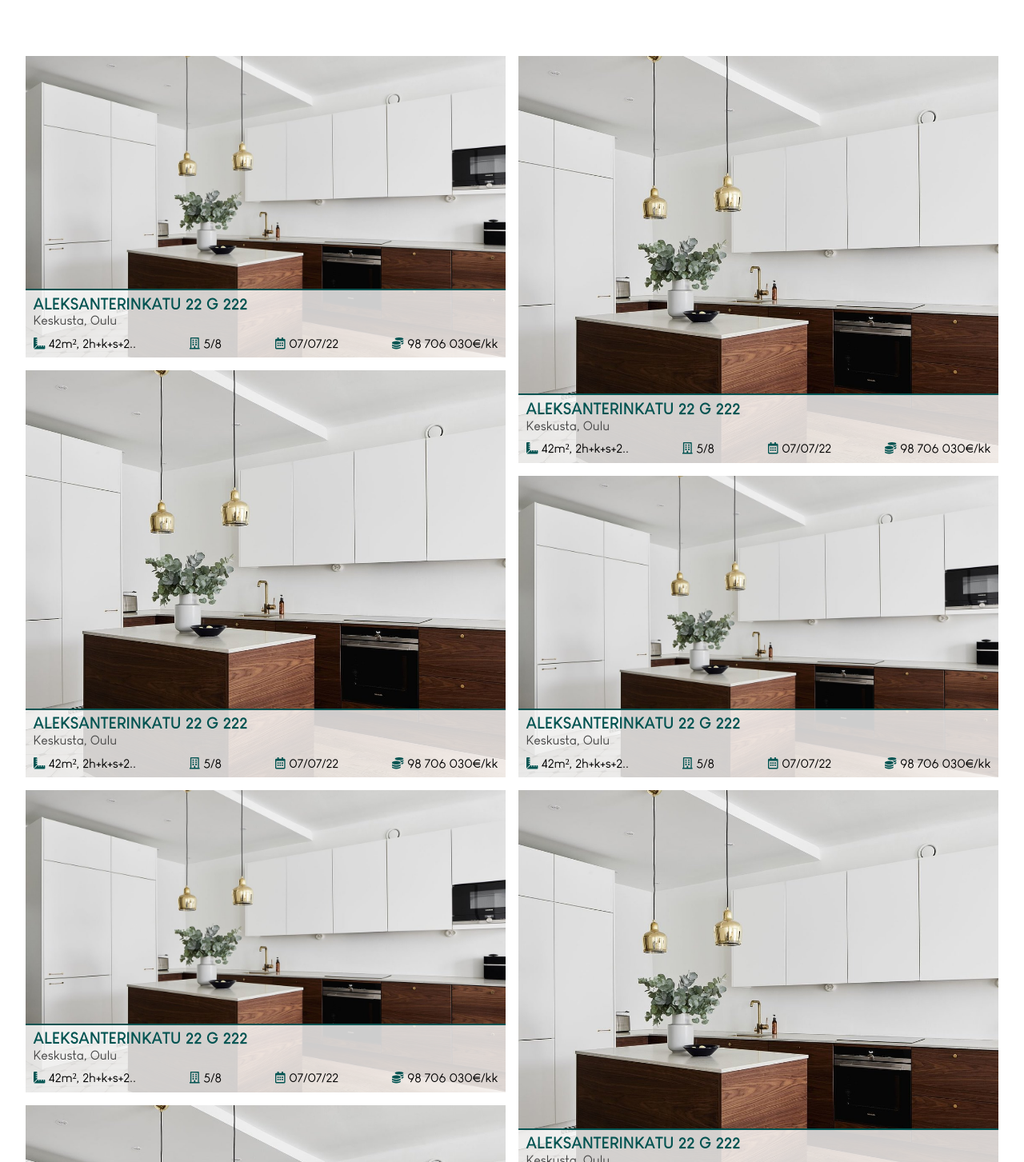
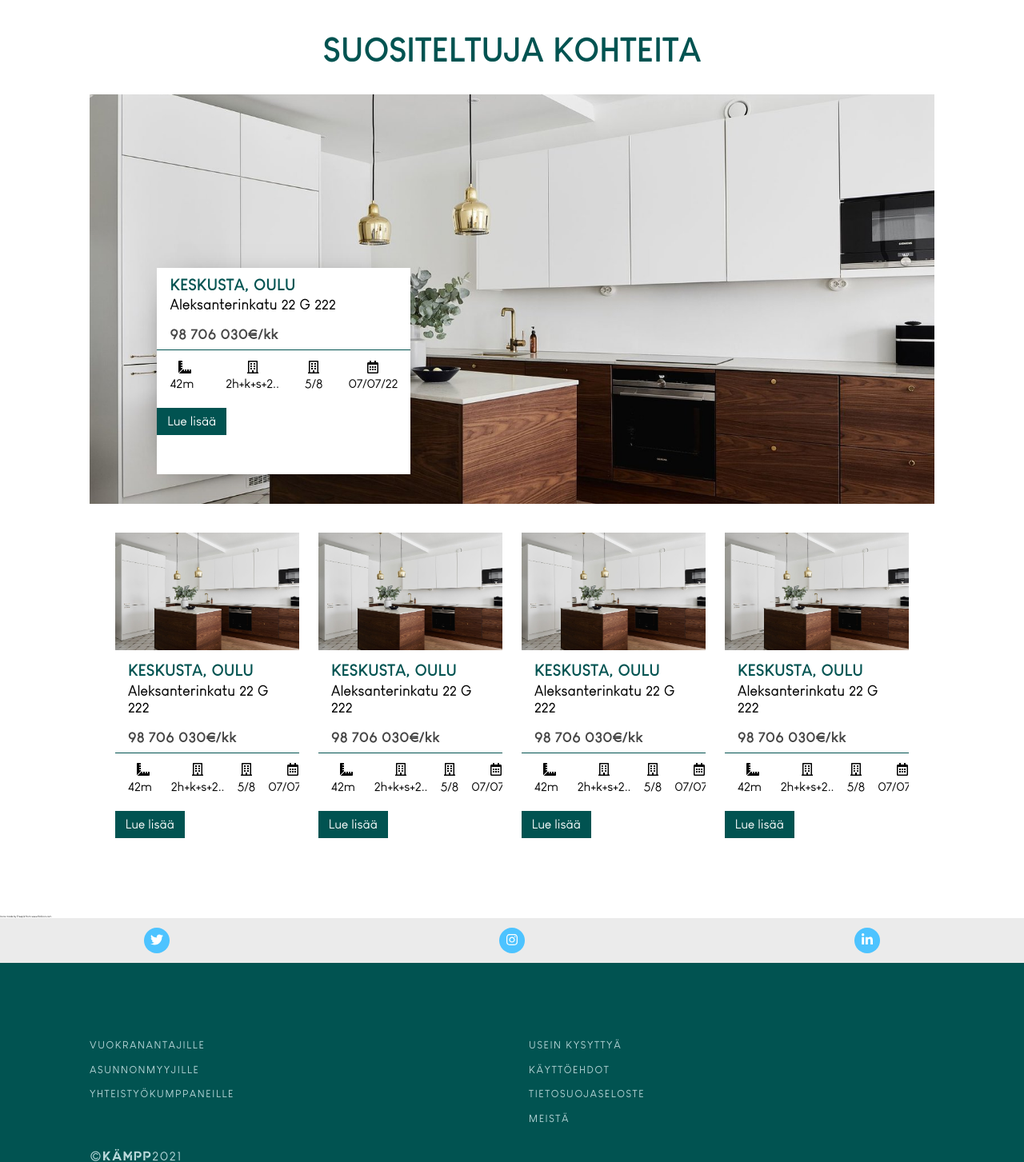
Before and after one commit to inssityo/inssityo, a Vue app: page / in a window 1280 px wide. Shown: the part 1457-2910 px from the top of the page at 80% size. Built offline with nearby package versions, Linux system fonts and the light colour scheme; no server answers.

Commit message:
Started working on front page cards

```diff
--- a/src/components/home/FrontPageCard.vue
+++ b/src/components/home/FrontPageCard.vue
@@ -1,29 +1,77 @@
 <template>
-  <div class="card--front-page pointer">
-    <img src="../../assets/images/Thumbnail4_Large.jpg" alt="Image 1">
+  <div v-if="cardType === 'single'" class="card single pointer">
+    <img src="../../assets/images/Thumbnail4_Large.jpg" class="box" alt="">
+    <div class="card-info">
+      <div class="card-info--location">
+        <h3>{{ neighborhood }}, {{ city }}</h3>
+        <h4>{{ address }}</h4>
+        <h4>{{ handlePrice }}€/kk</h4>
+      </div>
 
-    <div class="card-body flexbox box margin__nothing">
-      <section>
-        <h3 class="margin__nothing">{{ address }}</h3>
-        <p class="card-body--location margin__bottomless">{{ neighborhood }}, {{ city }}</p>
-        <div class="card-body--details flexbox">
-          <p class="margin__bottomless" v-if="floorPlan.length < 8">
-            <i class="fas fa-ruler-combined"></i>{{ area }}m<span>&sup2;</span>, {{ floorPlan }}
-          </p>
-          <p class="margin__bottomless" v-else>
-            <i class="fas fa-ruler-combined"></i>{{ area }}m<span>&sup2;</span>, {{ floorPlan.substring(0,8)+'..' }} <!--Katso, että katkaisee ennen + merkkiä-->
-          </p>
-          <p class="margin__bottomless">
-            <i class="far fa-building"></i>{{ floor }}
-          </p>
-          <p class="margin__bottomless">
-            <i class="far fa-calendar-alt"></i>{{ available }}
-          </p>
-          <p class="margin__bottomless">
-            <i class="fas fa-coins"></i>{{ handlePrice }}€/kk
-          </p>
+      <div class="card-info--specs flexbox">
+        <div class="flexbox">
+          <i class="fas fa-ruler-combined"></i>
+          <p>{{ area }}m<span>&sup2;</span></p>
         </div>
-      </section>
+
+        <div class="flexbox"  v-if="floorPlan.length < 8">
+          <i class="far fa-building"></i>
+          <p>{{ floorPlan }}</p>
+        </div>
+        <div class="flexbox"  v-else>
+          <i class="far fa-building"></i>
+          <p>{{ floorPlan.substring(0,8)+'..' }}</p>
+        </div>
+
+        <div class="flexbox">
+          <i class="far fa-building"></i>
+          <p class="margin__nothing">{{ floor }}</p>
+        </div>
+
+        <div class="flexbox">
+          <i class="far fa-calendar-alt"></i>
+          <p class="margin__nothing">{{ available }}</p>
+        </div>
+      </div>
+      <button>Lue lisää</button>
+    </div>
+  </div>
+
+  <div v-else class="card multiple pointer">
+    <img src="../../assets/images/Thumbnail4_Large.jpg" class="box" alt="">
+    <div class="card-info">
+      <div class="card-info--location">
+        <h3>{{ neighborhood }}, {{ city }}</h3>
+        <h4>{{ address }}</h4>
+        <h4>{{ handlePrice }}€/kk</h4>
+      </div>
+
+      <div class="card-info--specs flexbox">
+        <div class="flexbox">
+          <i class="fas fa-ruler-combined"></i>
+          <p>{{ area }}m<span>&sup2;</span></p>
+        </div>
+
+        <div class="flexbox"  v-if="floorPlan.length < 8">
+          <i class="far fa-building"></i>
+          <p>{{ floorPlan }}</p>
+        </div>
+        <div class="flexbox"  v-else>
+          <i class="far fa-building"></i>
+          <p>{{ floorPlan.substring(0,8)+'..' }}</p>
+        </div>
+
+        <div class="flexbox">
+          <i class="far fa-building"></i>
+          <p class="margin__nothing">{{ floor }}</p>
+        </div>
+
+        <div class="flexbox">
+          <i class="far fa-calendar-alt"></i>
+          <p class="margin__nothing">{{ available }}</p>
+        </div>
+      </div>
+      <button>Lue lisää</button>
     </div>
   </div>
 </template>
@@ -31,6 +79,7 @@
 <script>
 export default {
   name: 'Card',
+  props: ['cardType'],
 
   data() {
     return {
@@ -56,46 +105,159 @@ export default {
 <style lang="scss" scoped>
 @use '../../assets/styles/variables.scss' as v;
 
+h4 {
+  padding: 0.2rem 0.5rem 0 0.5rem;
+  text-transform: unset;
+}
+h4:first-of-type {
+  margin: 0 0 0.8rem 0;
+
+}
+h4:last-of-type {
+  margin: 0;
+  color: v.$KAMGreyDark;
+  font-family: v.$KAMLouis;
+}
+.card {
+  height: auto;
+  width: auto;
+  margin: 0;//1rem;
+
+  .card-info {
+    position: relative;
+  }
+  .card-info:first-of-type p {
+    margin: 0;
+    padding: 0.5rem 0.5rem 0 0.5rem;
+  }
+  .card-info:first-of-type h3 {
+    margin: 0;
+    padding: 0.2rem 0.5rem 0 0.5rem;
+  }
+  .card-info:first-of-type p:last-of-type {
+    padding: 0.2rem 0.5rem 0.5rem 0.5rem;
+  }
+  .card-info:last-of-type div div p:last-of-type {
+    padding-top: 0;
+    text-align: right;
+  }
+}
+.align-center {
+  text-align: center;
+}
+.card:hover {
+  img {
+    filter: brightness(100%);
+  }
+}
+
+.card-info--location {
+  border-bottom: 1px solid v.$KAMGreenDark;
+  padding: 0.5rem;
+  //background: v.$KAMGreySemiLight;
+}
+
+.card-info--specs {
+  padding: 0.8rem 0.5rem;
+  //background: v.$KAMGreenDark;
+  //color: v.$White;
+
+  .flexbox {
+    flex-direction: column;
+
+    svg {
+      margin-bottom: 0.3rem;
+    }
+  }
+}
+button {
+  margin: 0;
+  border-radius: 0;
+  //width: 100% !important;
+}
+
+.single {
+
+  img {
+    height: 40vw;
+  }
+  .card-info {
+    position: absolute;
+    width: 30%;
+    min-height: fit-content;
+    height: 50%;
+
+    left: 8%;
+    background: v.$White;
+    //background: v.$KAMBlackTRN7;
+    box-shadow: 0px 5px 40px -25px black;
+  }
+  .card-info:first-of-type {
+    top: auto;
+    bottom: 8% !important;
+  }
+}
+
+/*
+h3 {
+  margin-bottom: 0.5rem;
+}
+h4 {
+  text-transform: unset;
+}
+h4:last-of-type {
+  color: v.$KAMGreenDark;
+
+}
+img {
+  height: 60%;
+}
 .card--front-page {
   position: relative;
   height: 100%;
 
   .card-body {
-    position: absolute;
-    bottom: 0;
-    left: 0;
-    padding: 0.9rem 0.6rem 0.7rem 0.6rem;
-    border-top: 0.15rem solid v.$KAMGreenDark;
+    //position: absolute;
+    //bottom: 0;
+    //left: 0;
+    //padding: 0.9rem 0.6rem 0.7rem 0.6rem;
+    padding: 1rem;
+    border-bottom: 1px solid v.$KAMGreenDark;
     background: v.$White;
     background: v.$KAMWhiteTRN8;
-    line-height: 0.3;
+    //line-height: 0.3;
     width: 100%;
+    height: 39%;
 
-    div {
-      width: 100%;
-    }
     .card-body--location {
       color: v.$KAMGreyDark;
     }
     .card-body--details {
-      padding-top: 0.1rem;
+      //padding-top: 0.1rem;
+
+      .flexbox {
+        flex-direction: column;
+      }
 
       span {
         font-family: v.$KAMQuinn;
       }
       svg {
-        margin-right: 0.3rem;
+        //margin-right: 0.3rem;
+        margin-top: 0.3rem;
+        margin-bottom: 0.3rem;
         font-size: 0.9rem;
         color: v.$KAMGreenDark;
       }
     }
   }
-}
+}*/
+/*
 .card--front-page:hover {
   img {
     filter:brightness(70%);
   }
-}
+}*/
 
 
 </style>
--- a/src/components/home/FrontPageCards.vue
+++ b/src/components/home/FrontPageCards.vue
@@ -1,36 +1,18 @@
 <template>
-  <div>
-    <h1>Vapaita asuntoja</h1>
+  <div class="content">
+    <h1>Suositeltuja kohteita</h1>
+    <Card card-type="single" />
     <div class="container">
-      <div class="column column-item--1">
-        <Card />
-      </div>
-      <div class="column column-item--2">
-        <Card />
-      </div>
-      <div class="column column-item--3">
-        <Card />
-      </div>
-      <div class="column column-item--4">
-        <Card />
-      </div>
-      <div class="column column-item--5">
-        <Card />
-      </div>
-      <div class="column column-item--6">
-        <Card />
-      </div>
-      <div class="column column-item--7">
-        <Card />
-      </div>
-      <div class="column column-item--8">
+      <div v-for="c in cards" :key="c" :class="'column column-item--' + c">
         <Card />
       </div>
     </div>
+
   </div>
 </template>
 
 <script>
+import ApartmentService from '../../api-services/apartment.service'
 import Card from './FrontPageCard.vue';
 
 export default {
@@ -38,6 +20,20 @@ export default {
   components: {
     Card
   },
+  data() {
+    return {
+      cards: [1, 2, 3, 4],
+      apartments: {}
+    }
+  },
+  async created() {
+    try {
+      const response =  await ApartmentService.getAll();
+      this.apartments = response.data;
+    } catch (err) {
+      console.log("apartment card data error: " + err);
+    }
+  }
 }
 </script>
 
@@ -46,9 +42,9 @@ export default {
 
 .container {
   justify-content: center;
-  grid-template-columns: repeat(3, 1fr);
-  grid-template-rows: repeat(7, 9vw);
-  gap: 1rem;
+  grid-template-columns: repeat(4, 1fr);
+  grid-template-rows: repeat(1, 1fr);
+  gap: 1.5rem;
   margin: auto;
   padding: 2rem 2rem 1rem 2rem;
 }
@@ -57,110 +53,32 @@ export default {
   height: 100%;
   margin: auto;
   overflow: hidden;
+  //background: v.$KAMGreyLight;
+  //box-shadow: 0px 5px 40px -25px black;
 }
 .column-item--1 {
   grid-column-start: 1;
   grid-column-end: 2;
   grid-row-start: 1;
-  grid-row-end: 3;
+  grid-row-end: 2;
 }
 .column-item--2 {
-  grid-column-start: 1;
-  grid-column-end: 2;
-  grid-row-start: 3;
-  grid-row-end: 6;
-}
-.column-item--3 {
-  grid-column-start: 1;
-  grid-column-end: 2;
-  grid-row-start: 6;
-  grid-row-end: 8;
-}
-.column-item--4 {
   grid-column-start: 2;
   grid-column-end: 3;
   grid-row-start: 1;
-  grid-row-end: 5;
+  grid-row-end: 2;
 }
-.column-item--5 {
-  grid-column-start: 2;
-  grid-column-end: 3;
-  grid-row-start: 5;
-  grid-row-end: 8;
-}
-.column-item--6 {
+.column-item--3 {
   grid-column-start: 3;
   grid-column-end: 4;
   grid-row-start: 1;
-  grid-row-end: 3;
+  grid-row-end: 2;
 }
-.column-item--7 {
-  grid-column-start: 3;
-  grid-column-end: 4;
-  grid-row-start: 3;
-  grid-row-end: 6;
-}
-.column-item--8 {
-  grid-column-start: 3;
-  grid-column-end: 4;
-  grid-row-start: 6;
-  grid-row-end: 8;
+.column-item--4 {
+  grid-column-start: 4;
+  grid-column-end: 5;
+  grid-row-start: 1;
+  grid-row-end: 2;
 }
 
-@media screen and (max-width: 1280px) {
-
-.container {
-  grid-template-columns: repeat(2, 1fr);
-  grid-template-rows: repeat(14, 9vw);
-}
-.column-item--1 {
-  grid-column-start: 1;
-  grid-column-end: 2;
-  grid-row-start: 1;
-  grid-row-end: 4;
-}
-.column-item--2 {
-  grid-column-start: 1;
-  grid-column-end: 2;
-  grid-row-start: 4;
-  grid-row-end: 8;
-}
-.column-item--3 {
-  grid-column-start: 1;
-  grid-column-end: 2;
-  grid-row-start: 8;
-  grid-row-end: 11;
-}
-.column-item--4 {
-  grid-column-start: 1;
-  grid-column-end: 2;
-  grid-row-start: 11;
-  grid-row-end: 15;
-}
-.column-item--5 {
-  grid-column-start: 2;
-  grid-column-end: 3;
-  grid-row-start: 1;
-  grid-row-end: 5;
-}
-.column-item--6 {
-  grid-column-start: 2;
-  grid-column-end: 3;
-  grid-row-start: 5;
-  grid-row-end: 8;
-}
-.column-item--7 {
-  grid-column-start: 2;
-  grid-column-end: 3;
-  grid-row-start: 8;
-  grid-row-end: 12;
-}
-.column-item--8 {
-  grid-column-start: 2;
-  grid-column-end: 3;
-  grid-row-start: 12;
-  grid-row-end: 15;
-}
-
-}
 </style>
```
